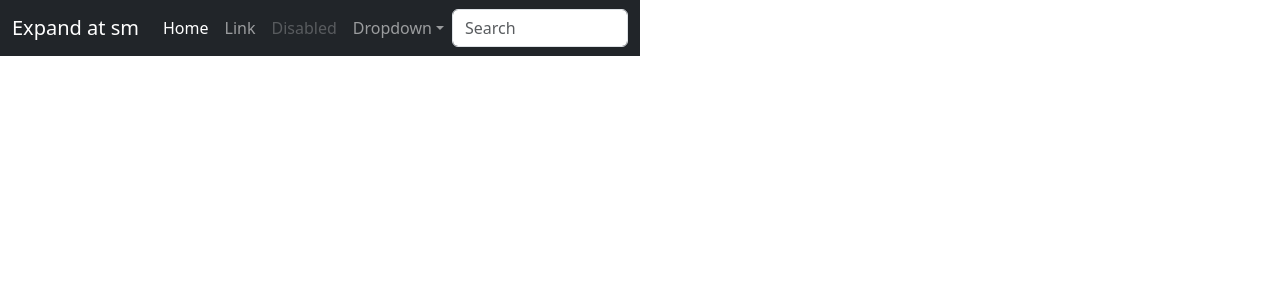
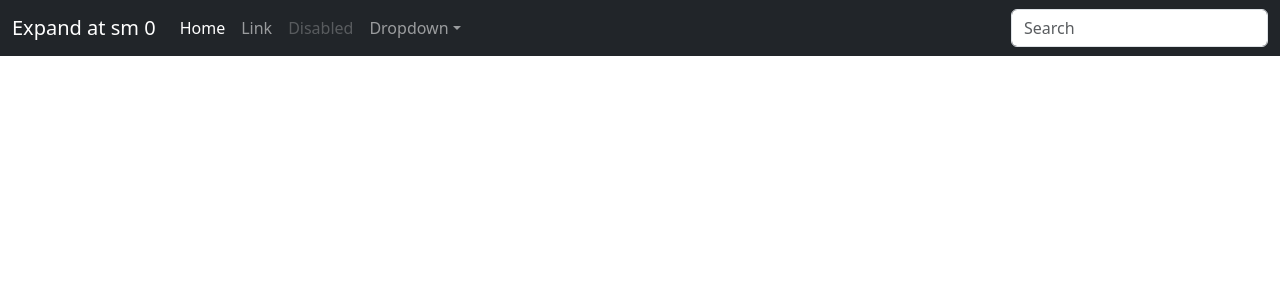
Before and after one commit to axelthereal/Fragrance-vuejs, a Vue app: page / in a window 1280 px wide. Shown: the top 300 px of the page. Built offline with nearby package versions, Linux system fonts and the light colour scheme.

Commit message:
modified homeview

```diff
--- a/src/assets/css/main.css
+++ b/src/assets/css/main.css
@@ -1,7 +1,6 @@
 #app {
-  max-width: 1280px;
-  margin: 0 auto;
-  padding: 0rem;
+  margin: 0;
+  padding: 0;
   font-weight: normal;
   font-family: system-ui, -apple-system, BlinkMacSystemFont, "Segoe UI", Roboto,
     Oxygen, Ubuntu, Cantarell, "Open Sans", "Helvetica Neue", sans-serif !important;
@@ -13,16 +12,3 @@
   transition: 0.4s;
   padding: 3px;
 }
-
-@media (min-width: 1024px) {
-  body {
-    display: flex;
-    place-items: center;
-  }
-
-  #app {
-    display: grid;
-    grid-template-columns: 1fr 1fr;
-    padding: 0 0rem;
-  }
-}
--- a/src/components/headerComponents/Navbar.vue
+++ b/src/components/headerComponents/Navbar.vue
@@ -3,7 +3,7 @@
 <template>
     <nav class="navbar navbar-expand-sm navbar-dark bg-dark" aria-label="Third navbar example">
         <div class="container-fluid">
-            <a class="navbar-brand" href="#">Expand at sm</a>
+            <a class="navbar-brand" href="#">Expand at sm 0</a>
             <button class="navbar-toggler" type="button" data-bs-toggle="collapse" data-bs-target="#navbarsExample03"
                 aria-controls="navbarsExample03" aria-expanded="false" aria-label="Toggle navigation">
                 <span class="navbar-toggler-icon"></span>
```
